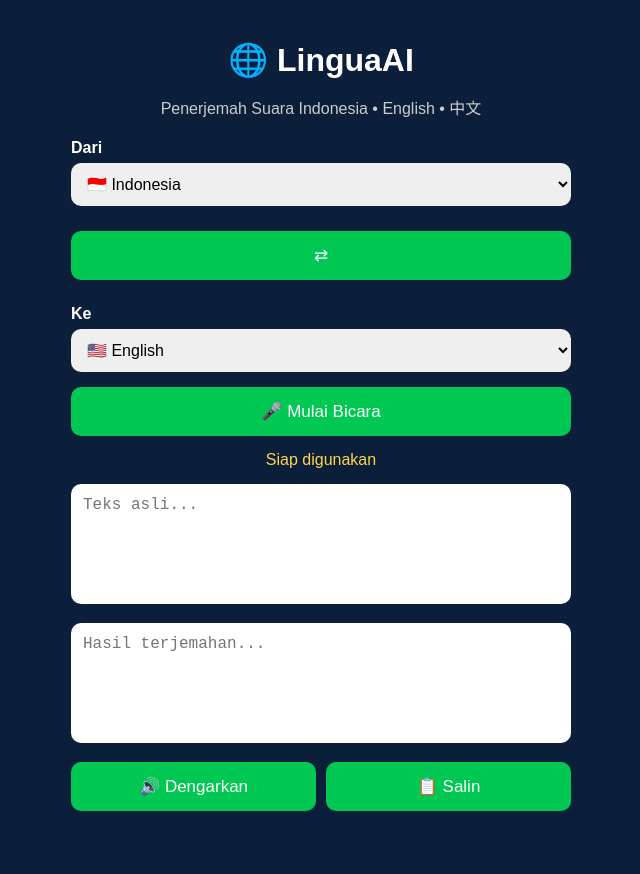
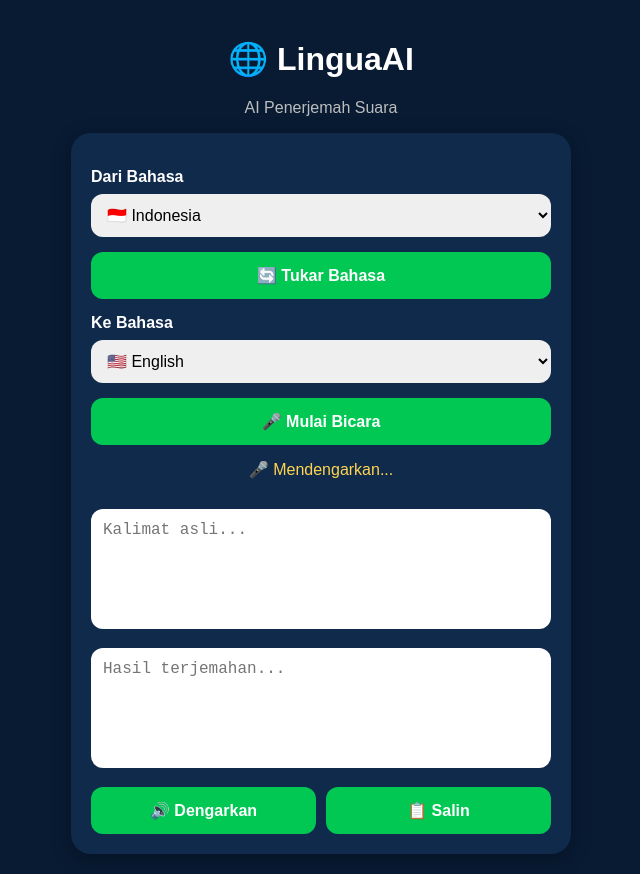
Before and after one commit to qqaz35980-dotcom/Linguaai, a plain HTML site: page index.html in a window 1280 px wide. Both pictures are taken after a click on the button "🎤 Mulai Bicara". Shown: the whole page, without its empty margins (319-959 px from the left). Before the commit the page ends 846 px from the top, so only its background shows below. Drawn offline with Linux system fonts and the light colour scheme.

Commit message:
LinguaAI v1.0.1 UI dan voice dasar

```diff
--- a/app.js
+++ b/app.js
@@ -1,51 +1,157 @@
-let translatedText = "";
+const micBtn = document.getElementById("micBtn");
+const speakBtn = document.getElementById("speakBtn");
+const copyBtn = document.getElementById("copyBtn");
+const swapBtn = document.getElementById("swapBtn");
 
-function startListening() {
-    const result = document.getElementById("result");
+const fromLang = document.getElementById("fromLang");
+const toLang = document.getElementById("toLang");
 
-    if (!("webkitSpeechRecognition" in window)) {
-        result.innerHTML =
-            "Browser ini tidak mendukung Speech Recognition.";
+const sourceText = document.getElementById("sourceText");
+const translatedText = document.getElementById("translatedText");
+const status = document.getElementById("status");
+
+
+function getSpeechLang(lang){
+
+    if(lang==="id"){
+        return "id-ID";
+    }
+
+    if(lang==="en"){
+        return "en-US";
+    }
+
+    if(lang==="zh"){
+        return "zh-CN";
+    }
+
+}
+
+
+micBtn.onclick = function(){
+
+    if(!("webkitSpeechRecognition" in window)){
+
+        status.innerHTML =
+        "Browser tidak mendukung mikrofon";
+
         return;
     }
 
-    const recognition = new webkitSpeechRecognition();
 
-    recognition.lang = document.getElementById("fromLang").value;
+    const recognition =
+    new webkitSpeechRecognition();
+
+
+    recognition.lang =
+    getSpeechLang(fromLang.value);
+
+
     recognition.continuous = false;
+
     recognition.interimResults = false;
 
-    result.innerHTML = "🎤 Mendengarkan...";
+
+    status.innerHTML =
+    "🎤 Mendengarkan...";
+
 
     recognition.start();
 
-    recognition.onresult = function (event) {
-        const text = event.results[0][0].transcript;
 
-        translatedText = text;
+    recognition.onresult =
+    function(event){
 
-        result.innerHTML =
-            "<b>Teks Asli:</b><br>" +
-            text +
-            "<br><br><b>Hasil:</b><br>" +
-            translatedText;
+        let text =
+        event.results[0][0].transcript;
+
+
+        sourceText.value = text;
+
+
+        translatedText.value =
+        "Menunggu penerjemahan...";
+
+
+        status.innerHTML =
+        "Suara berhasil diterima";
+
     };
 
-    recognition.onerror = function (event) {
-        result.innerHTML = "Error: " + event.error;
+
+    recognition.onerror =
+    function(){
+
+        status.innerHTML =
+        "Mikrofon gagal digunakan";
+
     };
-}
 
-function speakResult() {
+};
 
-    if (translatedText === "") {
-        alert("Belum ada hasil.");
+
+
+speakBtn.onclick=function(){
+
+    let text =
+    translatedText.value ||
+    sourceText.value;
+
+
+    if(text===""){
         return;
     }
 
-    const speech = new SpeechSynthesisUtterance(translatedText);
 
-    speech.lang = document.getElementById("toLang").value;
+    let speech =
+    new SpeechSynthesisUtterance(text);
+
+
+    speech.lang =
+    getSpeechLang(toLang.value);
+
 
     window.speechSynthesis.speak(speech);
+
+};
+
+
+
+copyBtn.onclick=function(){
+
+    navigator.clipboard.writeText(
+        translatedText.value
+    );
+
+    status.innerHTML =
+    "Teks disalin";
+
+};
+
+
+
+swapBtn.onclick=function(){
+
+    let temp =
+    fromLang.value;
+
+
+    fromLang.value =
+    toLang.value;
+
+
+    toLang.value =
+    temp;
+
+    status.innerHTML =
+    "Bahasa ditukar";
+
+};
+
+
+
+if("serviceWorker" in navigator){
+
+    navigator.serviceWorker.register("sw.js");
+
 }
--- a/index.html
+++ b/index.html
@@ -1,14 +1,16 @@
 <!DOCTYPE html>
 <html lang="id">
+
 <head>
 <meta charset="UTF-8">
 <meta name="viewport" content="width=device-width, initial-scale=1.0">
+
 <title>LinguaAI</title>
 
-<link rel="manifest" href="manifest.json">
 <link rel="stylesheet" href="style.css">
 
-<meta name="theme-color" content="#0B1F3A">
+<link rel="manifest" href="manifest.json">
+
 </head>
 
 <body>
@@ -16,46 +18,83 @@
 <div class="container">
 
 <h1>🌐 LinguaAI</h1>
-<p>Penerjemah Suara Indonesia • English • 中文</p>
 
-<div class="row">
-<label>Dari</label>
+<p>AI Penerjemah Suara</p>
+
+
+<div class="card">
+
+<label>Dari Bahasa</label>
+
 <select id="fromLang">
+
 <option value="id">🇮🇩 Indonesia</option>
+
 <option value="en">🇺🇸 English</option>
-<option value="zh">🇨🇳 中文</option>
+
+<option value="zh">🇨🇳 Mandarin</option>
+
 </select>
+
+
+<button id="swapBtn">
+🔄 Tukar Bahasa
+</button>
+
+
+<label>Ke Bahasa</label>
+
+<select id="toLang">
+
+<option value="en">🇺🇸 English</option>
+
+<option value="id">🇮🇩 Indonesia</option>
+
+<option value="zh">🇨🇳 Mandarin</option>
+
+</select>
+
+
+<button id="micBtn">
+🎤 Mulai Bicara
+</button>
+
+
+<div id="status">
+Siap digunakan
 </div>
 
-<div class="swap">
-<button id="swapBtn">⇄</button>
+
+<textarea id="sourceText"
+placeholder="Kalimat asli...">
+</textarea>
+
+
+<textarea id="translatedText"
+placeholder="Hasil terjemahan...">
+</textarea>
+
+
+<div class="buttons">
+
+<button id="speakBtn">
+🔊 Dengarkan
+</button>
+
+<button id="copyBtn">
+📋 Salin
+</button>
+
 </div>
 
-<div class="row">
-<label>Ke</label>
-<select id="toLang">
-<option value="en">🇺🇸 English</option>
-<option value="id">🇮🇩 Indonesia</option>
-<option value="zh">🇨🇳 中文</option>
-</select>
-</div>
 
-<button id="micBtn">🎤 Mulai Bicara</button>
-
-<div id="status">Siap digunakan</div>
-
-<textarea id="sourceText" placeholder="Teks asli..." readonly></textarea>
-
-<textarea id="translatedText" placeholder="Hasil terjemahan..." readonly></textarea>
-
-<div class="buttons">
-<button id="speakBtn">🔊 Dengarkan</button>
-<button id="copyBtn">📋 Salin</button>
 </div>
 
 </div>
 
+
 <script src="app.js"></script>
 
 </body>
+
 </html>
--- a/style.css
+++ b/style.css
@@ -1,9 +1,14 @@
+*{
+    box-sizing:border-box;
+}
+
 body{
     margin:0;
     padding:20px;
-    font-family:Arial,sans-serif;
-    background:#0B1F3A;
-    color:#fff;
+    min-height:100vh;
+    font-family:Arial, sans-serif;
+    background:#081b33;
+    color:white;
 }
 
 .container{
@@ -13,74 +18,83 @@ body{
 
 h1{
     text-align:center;
-    margin-bottom:5px;
+    margin-top:20px;
 }
 
 p{
     text-align:center;
-    color:#ccc;
-    margin-bottom:20px;
+    color:#bdbdbd;
 }
+
+
+.card{
+    background:#102a4c;
+    padding:20px;
+    border-radius:20px;
+    box-shadow:0 5px 20px rgba(0,0,0,0.3);
+}
+
 
 label{
     display:block;
-    margin-bottom:6px;
+    margin-top:15px;
+    margin-bottom:8px;
     font-weight:bold;
 }
+
 
 select{
     width:100%;
     padding:12px;
+    border-radius:12px;
     border:none;
-    border-radius:10px;
-    margin-bottom:15px;
     font-size:16px;
 }
 
-.swap{
-    text-align:center;
-    margin:10px 0;
-}
 
 button{
     width:100%;
+    margin-top:15px;
     padding:14px;
     border:none;
-    border-radius:10px;
-    background:#00C853;
-    color:#fff;
-    font-size:17px;
-    cursor:pointer;
-    margin-bottom:15px;
+    border-radius:12px;
+    background:#00c853;
+    color:white;
+    font-size:16px;
+    font-weight:bold;
 }
 
-button:hover{
-    opacity:.9;
+
+button:active{
+    transform:scale(0.98);
 }
+
 
 #status{
     text-align:center;
-    margin-bottom:15px;
-    color:#FFD54F;
+    margin:15px 0;
+    color:#ffd54f;
 }
+
 
 textarea{
     width:100%;
     height:120px;
+    margin-top:15px;
+    padding:12px;
+    border-radius:12px;
     border:none;
-    border-radius:10px;
-    padding:12px;
     font-size:16px;
-    margin-bottom:15px;
     resize:none;
-    box-sizing:border-box;
 }
+
 
 .buttons{
     display:flex;
     gap:10px;
 }
 
+
 .buttons button{
     flex:1;
 }
```
